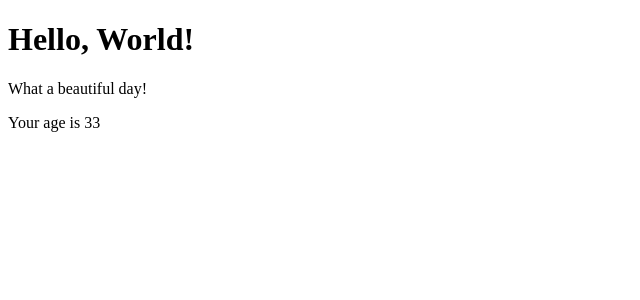
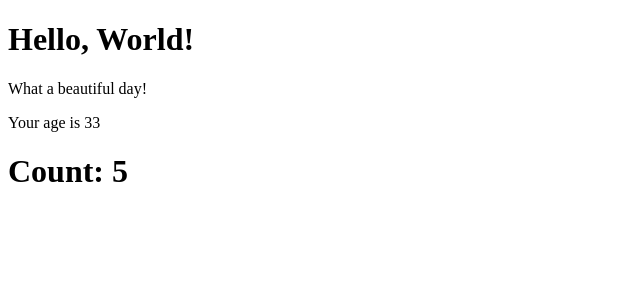
Before and after one commit to silviosmc/Esercizi_React, a React (Create React App) app: page / in a window 1280 px wide. Shown: the top 300 px of the page, without its empty margins (0-640 px from the left). Built offline with nearby package versions, Linux system fonts and the light colour scheme.

Commit message:
State 01

```diff
--- a/src/App.js
+++ b/src/App.js
@@ -1,4 +1,5 @@
 import React from 'react';
+import { Counter } from './Counter';
 import { Hello } from './Hello';
 import { Welcome } from './Welcome';
 
@@ -8,6 +9,7 @@ export class App extends React.Component {
             <div>
                 <Hello />
                 <Welcome name={"John"} age={33} />
+                <Counter />
             </div>
         )
     }
--- /dev/null
+++ b/src/Counter.js
@@ -0,0 +1,27 @@
+import React from "react";
+
+export class Counter extends React.Component {
+    state = {
+        counter: 0,
+    }
+
+    constructor(props) {
+        super(props)
+
+
+        setInterval(() => {
+            this.setState((state) => {
+            return {counter: state.counter + 1}
+            })
+        }, 1000);
+    }
+
+
+
+  render() {
+    return (<div>
+      <h1>Count: {this.state.counter}</h1>
+    </div>
+    )
+  }
+}
```
